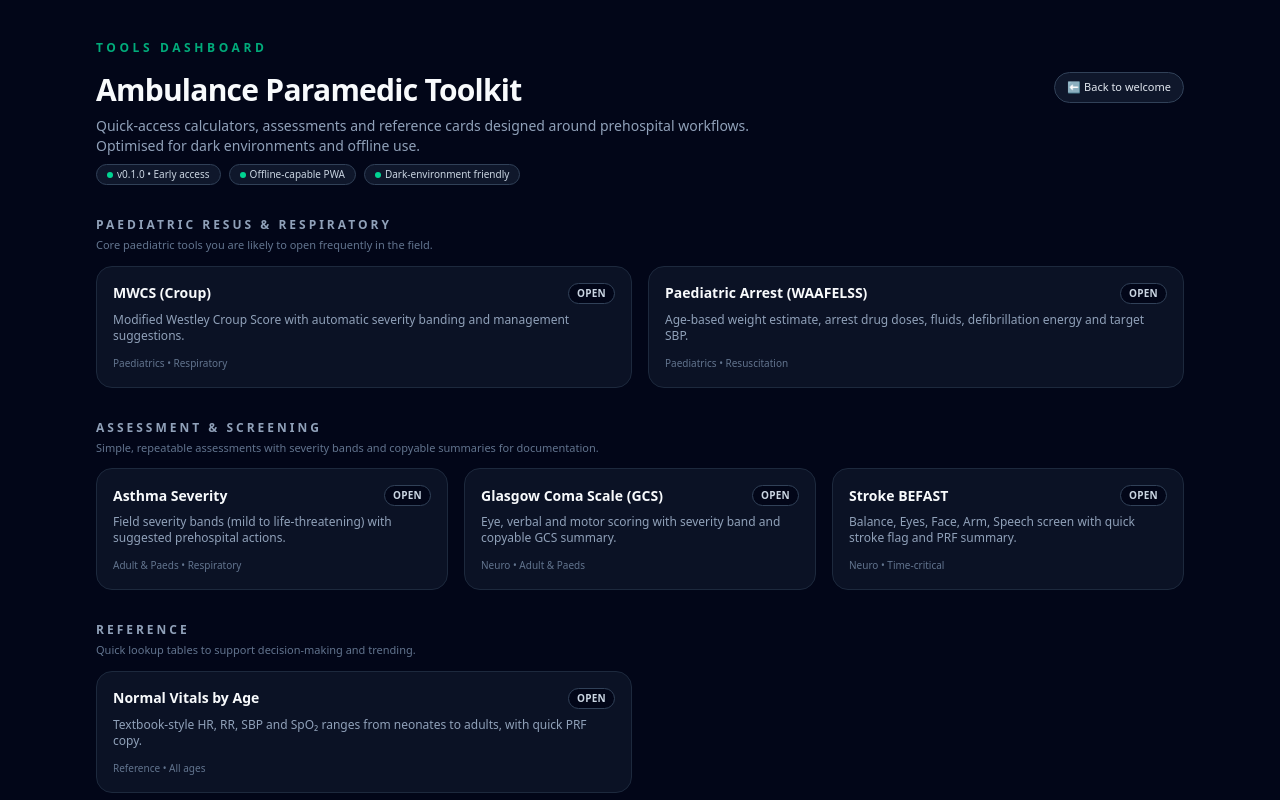
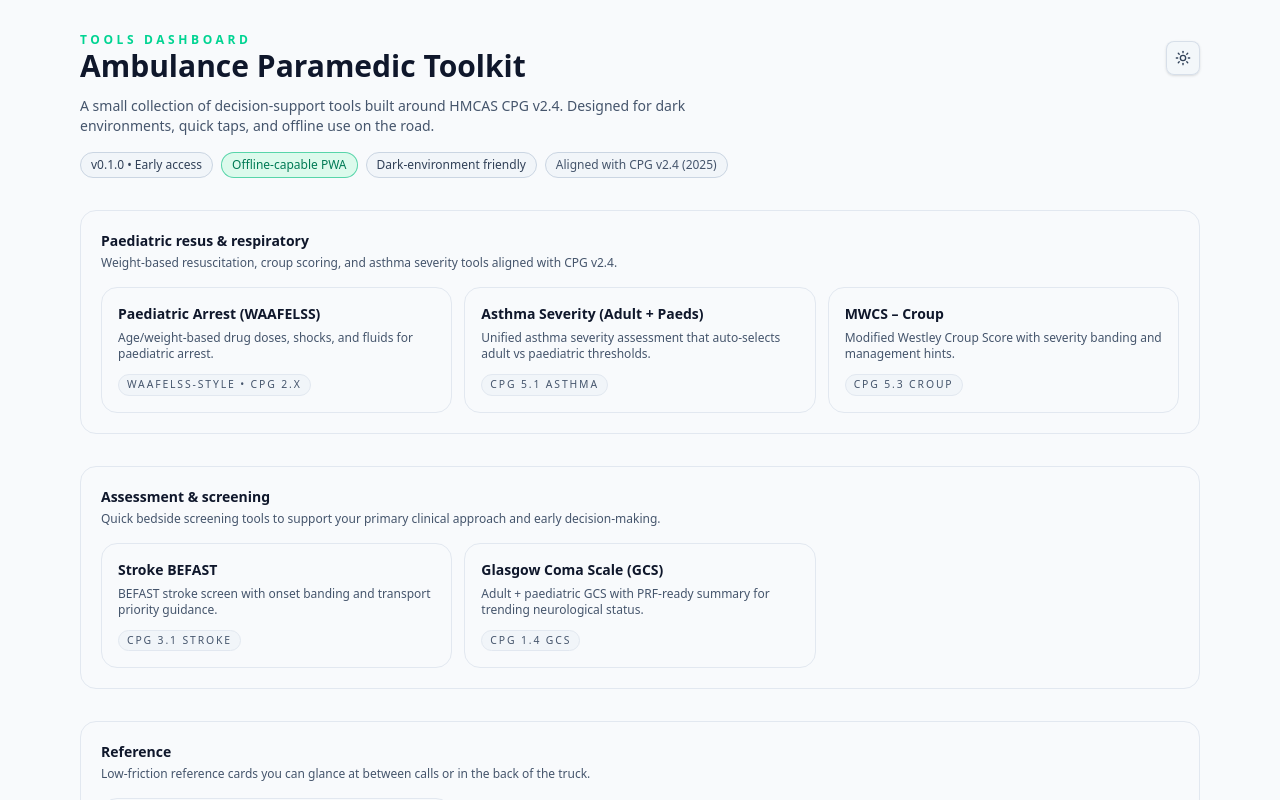
Before and after one commit to drixle08/Ambulance-App, a Next.js app: page /dashboard in a window 1280 px wide. Shown: the top 800 px of the page. Built offline with nearby package versions, Linux system fonts and the light colour scheme.

Commit message:
Add theme system and polish dashboard + CPG-aligned tools

```diff
--- /dev/null
+++ b/app/_components/ThemeProvider.tsx
@@ -0,0 +1,17 @@
+"use client";
+
+import { ThemeProvider as NextThemesProvider } from "next-themes";
+import { ReactNode } from "react";
+
+export function ThemeProvider({ children }: { children: ReactNode }) {
+  return (
+    <NextThemesProvider
+      attribute="class"
+      defaultTheme="dark"
+      enableSystem={true}
+      disableTransitionOnChange
+    >
+      {children}
+    </NextThemesProvider>
+  );
+}
--- /dev/null
+++ b/app/_components/ThemeToggle.tsx
@@ -0,0 +1,35 @@
+"use client";
+
+import { useTheme } from "next-themes";
+import { Sun, Moon } from "lucide-react";
+import { useEffect, useState } from "react";
+
+export function ThemeToggle() {
+  const { theme, resolvedTheme, setTheme } = useTheme();
+  const [mounted, setMounted] = useState(false);
+
+  // Wait until we're on the client to read theme/resolvedTheme
+  useEffect(() => {
+    const id = window.setTimeout(() => setMounted(true), 0);
+    return () => window.clearTimeout(id);
+  }, []);
+
+  if (!mounted) {
+    // Render nothing on the server / first paint to avoid hydration mismatch
+    return null;
+  }
+
+  const currentTheme = (theme === "system" ? resolvedTheme : theme) || "dark";
+  const nextTheme = currentTheme === "dark" ? "light" : "dark";
+
+  return (
+    <button
+      type="button"
+      onClick={() => setTheme(nextTheme)}
+      className="inline-flex items-center justify-center rounded-lg border border-slate-300/70 bg-slate-100/70 px-2 py-2 text-slate-700 shadow-sm hover:border-emerald-500 hover:text-emerald-600 dark:border-slate-700 dark:bg-slate-900/70 dark:text-slate-300 dark:hover:text-emerald-400 transition"
+      aria-label="Toggle theme"
+    >
+      {currentTheme === "dark" ? <Sun size={16} /> : <Moon size={16} />}
+    </button>
+  );
+}
--- a/app/dashboard/page.tsx
+++ b/app/dashboard/page.tsx
@@ -1,213 +1,183 @@
-"use client";
+import Link from "next/link";
+import { ThemeToggle } from "@/app/_components/ThemeToggle";
 
-import Link from "next/link";
+function classNames(...classes: Array<string | boolean | null | undefined>) {
+  return classes.filter(Boolean).join(" ");
+}
 
-type ToolCard = {
+type Tool = {
   name: string;
   href: string;
-  description: string;
-  tag: string;
+  tagline: string;
+  meta?: string;
 };
 
-const paedsTools: ToolCard[] = [
+type ToolGroup = {
+  title: string;
+  description: string;
+  tools: Tool[];
+};
+
+const TOOL_GROUPS: ToolGroup[] = [
   {
-    name: "MWCS (Croup)",
-    href: "/tools/mwcs",
+    title: "Paediatric resus & respiratory",
     description:
-      "Modified Westley Croup Score with automatic severity banding and management suggestions.",
-    tag: "Paediatrics • Respiratory",
-  },
+      "Weight-based resuscitation, croup scoring, and asthma severity tools aligned with CPG v2.4.",
+    tools: [
       {
         name: "Paediatric Arrest (WAAFELSS)",
         href: "/tools/peds-arrest",
+        tagline:
+          "Age/weight-based drug doses, shocks, and fluids for paediatric arrest.",
+        meta: "WAAFELSS-style • CPG 2.x",
+      },
+      {
+        name: "Asthma Severity (Adult + Paeds)",
+        href: "/tools/asthma",
+        tagline:
+          "Unified asthma severity assessment that auto-selects adult vs paediatric thresholds.",
+        meta: "CPG 5.1 Asthma",
+      },
+      {
+        name: "MWCS – Croup",
+        href: "/tools/mwcs",
+        tagline:
+          "Modified Westley Croup Score with severity banding and management hints.",
+        meta: "CPG 5.3 Croup",
+      },
+    ],
+  },
+  {
+    title: "Assessment & screening",
     description:
-      "Age-based weight estimate, arrest drug doses, fluids, defibrillation energy and target SBP.",
-    tag: "Paediatrics • Resuscitation",
-  },
-];
-
-const assessmentTools: ToolCard[] = [
+      "Quick bedside screening tools to support your primary clinical approach and early decision-making.",
+    tools: [
       {
-    name: "Asthma Severity",
-    href: "/tools/asthma",
-    description:
-      "Field severity bands (mild to life-threatening) with suggested prehospital actions.",
-    tag: "Adult & Paeds • Respiratory",
+        name: "Stroke BEFAST",
+        href: "/tools/stroke",
+        tagline:
+          "BEFAST stroke screen with onset banding and transport priority guidance.",
+        meta: "CPG 3.1 Stroke",
       },
       {
         name: "Glasgow Coma Scale (GCS)",
         href: "/tools/gcs",
-    description:
-      "Eye, verbal and motor scoring with severity band and copyable GCS summary.",
-    tag: "Neuro • Adult & Paeds",
+        tagline:
+          "Adult + paediatric GCS with PRF-ready summary for trending neurological status.",
+        meta: "CPG 1.4 GCS",
+      },
+    ],
   },
   {
-    name: "Stroke BEFAST",
-    href: "/tools/stroke",
+    title: "Reference",
     description:
-      "Balance, Eyes, Face, Arm, Speech screen with quick stroke flag and PRF summary.",
-    tag: "Neuro • Time-critical",
+      "Low-friction reference cards you can glance at between calls or in the back of the truck.",
+    tools: [
+      {
+        name: "Normal Vitals by Age",
+        href: "/tools/vitals",
+        tagline:
+          "Age-banded HR, RR, BP and SpO₂ ranges for neonates, paediatrics, adolescents, and adults.",
+        meta: "Adult + paeds tables",
+      },
+      // Easy slot for future reference tools (e.g. QEWS, sepsis flags, shock index etc.)
+    ],
   },
 ];
 
-const referenceTools: ToolCard[] = [
-  {
-    name: "Normal Vitals by Age",
-    href: "/tools/vitals",
-    description:
-      "Textbook-style HR, RR, SBP and SpO₂ ranges from neonates to adults, with quick PRF copy.",
-    tag: "Reference • All ages",
-  },
-];
-
-function classNames(...classes: (string | false | null | undefined)[]) {
-  return classes.filter(Boolean).join(" ");
-}
-
 export default function DashboardPage() {
   return (
-    <main className="min-h-screen bg-slate-950 text-slate-50">
-      <div className="mx-auto max-w-6xl px-4 py-10 sm:px-6 lg:px-8 space-y-8">
-        {/* Header with micro-badges */}
-        <header className="space-y-4">
-          <p className="text-xs font-semibold uppercase tracking-[0.3em] text-emerald-400/80">
+    <div className="max-w-6xl mx-auto px-4 py-8 space-y-8">
+      {/* Header */}
+      <header className="space-y-3">
+        <div className="flex items-center justify-between gap-4">
+          <div>
+            <p className="text-xs font-semibold tracking-[0.3em] text-emerald-400 uppercase">
               Tools dashboard
             </p>
-
-          <div className="flex items-start justify-between gap-4">
-            {/* Left: title + description + badges */}
-            <div className="space-y-2 max-w-2xl">
-              <h1 className="text-3xl font-semibold tracking-tight">
+            <h1 className="text-2xl md:text-3xl font-semibold text-slate-900 dark:text-slate-50">
               Ambulance Paramedic Toolkit
             </h1>
-              <p className="text-sm text-slate-400">
-                Quick-access calculators, assessments and reference cards
-                designed around prehospital workflows. Optimised for dark
-                environments and offline use.
+          </div>
+          <ThemeToggle />
+        </div>
+
+        <p className="text-sm text-slate-600 dark:text-slate-400 max-w-2xl">
+          A small collection of decision-support tools built around HMCAS CPG
+          v2.4. Designed for dark environments, quick taps, and offline use on
+          the road.
         </p>
 
         {/* Micro-badges */}
-              <div className="mt-1 flex flex-wrap gap-2">
-                <span className="inline-flex items-center gap-1 rounded-full border border-slate-700 bg-slate-900 px-2.5 py-0.5 text-[10px] font-medium text-slate-300">
-                  <span className="h-1.5 w-1.5 rounded-full bg-emerald-400" />
+        <div className="flex flex-wrap gap-2 pt-1">
+          <span className="inline-flex items-center rounded-full border border-slate-300 bg-slate-100 px-2.5 py-1 text-xs text-slate-700 dark:border-slate-700 dark:bg-slate-900 dark:text-slate-200">
             v0.1.0 • Early access
           </span>
-                <span className="inline-flex items-center gap-1 rounded-full border border-slate-700 bg-slate-900 px-2.5 py-0.5 text-[10px] font-medium text-slate-300">
-                  <span className="h-1.5 w-1.5 rounded-full bg-emerald-400" />
+          <span className="inline-flex items-center rounded-full border border-emerald-500/60 bg-emerald-100/70 px-2.5 py-1 text-xs text-emerald-700 dark:bg-emerald-500/10 dark:text-emerald-100">
             Offline-capable PWA
           </span>
-                <span className="inline-flex items-center gap-1 rounded-full border border-slate-700 bg-slate-900 px-2.5 py-0.5 text-[10px] font-medium text-slate-300">
-                  <span className="h-1.5 w-1.5 rounded-full bg-emerald-400" />
+          <span className="inline-flex items-center rounded-full border border-slate-300 bg-slate-100 px-2.5 py-1 text-xs text-slate-700 dark:border-slate-700 dark:bg-slate-900 dark:text-slate-200">
             Dark-environment friendly
           </span>
-              </div>
-            </div>
-
-            {/* Right: back button */}
-            <Link
-              href="/"
-              className="inline-flex items-center gap-1.5 rounded-full border border-slate-700 bg-slate-900 px-3 py-1.5 text-[11px] font-medium text-slate-200 hover:border-emerald-400 hover:text-emerald-300 hover:bg-slate-900/80 transition"
-            >
-              ⬅ Back to welcome
-            </Link>
+          <span className="inline-flex items-center rounded-full border border-slate-300 bg-slate-100 px-2.5 py-1 text-xs text-slate-600 dark:border-slate-700 dark:bg-slate-900 dark:text-slate-300">
+            Aligned with CPG v2.4 (2025)
+          </span>
         </div>
       </header>
 
-        {/* Paediatric tools */}
-        <section className="space-y-3">
-          <div className="flex items-baseline justify-between gap-2">
+      {/* Groups */}
+      <main className="space-y-8">
+        {TOOL_GROUPS.map((group) => (
+          <section
+            key={group.title}
+            className="rounded-2xl border border-slate-200 bg-slate-50 p-4 md:p-5 space-y-4 dark:border-slate-800 dark:bg-slate-950/60"
+          >
+            <div className="flex items-start justify-between gap-3">
               <div>
-              <h2 className="text-xs font-semibold uppercase tracking-[0.25em] text-slate-400">
-                Paediatric resus & respiratory
+                <h2 className="text-sm font-semibold text-slate-900 dark:text-slate-100">
+                  {group.title}
                 </h2>
-              <p className="mt-1 text-[11px] text-slate-500">
-                Core paediatric tools you are likely to open frequently in the
-                field.
+                <p className="text-xs text-slate-600 dark:text-slate-400 mt-1">
+                  {group.description}
                 </p>
               </div>
             </div>
 
-          <div className="grid gap-4 sm:grid-cols-2">
-            {paedsTools.map((tool) => (
-              <ToolCard key={tool.name} tool={tool} />
+            <div className="grid gap-3 md:grid-cols-3">
+              {group.tools.map((tool) => (
+                <Link
+                  key={tool.href}
+                  href={tool.href}
+                  className={classNames(
+                    "group rounded-2xl border border-slate-200 bg-slate-50 p-4 flex flex-col justify-between",
+                    "hover:border-emerald-500/80 hover:bg-slate-100 transition-colors",
+                    "dark:border-slate-800 dark:bg-slate-900/70 dark:hover:bg-slate-900"
+                  )}
+                >
+                  <div className="space-y-1.5">
+                    <h3 className="text-sm font-semibold text-slate-900 dark:text-slate-50">
+                      {tool.name}
+                    </h3>
+                    <p className="text-xs text-slate-600 dark:text-slate-400">
+                      {tool.tagline}
+                    </p>
+                  </div>
+                  <div className="mt-3 flex items-center justify-between">
+                    {tool.meta && (
+                      <span className="inline-flex items-center rounded-full border border-slate-200 bg-slate-100 px-2 py-0.5 text-[0.65rem] uppercase tracking-[0.18em] text-slate-600 dark:border-slate-700 dark:bg-slate-950/60 dark:text-slate-400">
+                        {tool.meta}
+                      </span>
+                    )}
+                    <span className="ml-auto text-[0.7rem] text-emerald-600 opacity-0 group-hover:opacity-100 transition-opacity dark:text-emerald-400">
+                      Open tool →
+                    </span>
+                  </div>
+                </Link>
               ))}
             </div>
           </section>
-
-        {/* Assessment tools */}
-        <section className="space-y-3">
-          <div className="flex items-baseline justify-between gap-2">
-            <div>
-              <h2 className="text-xs font-semibold uppercase tracking-[0.25em] text-slate-400">
-                Assessment & screening
-              </h2>
-              <p className="mt-1 text-[11px] text-slate-500">
-                Simple, repeatable assessments with severity bands and copyable
-                summaries for documentation.
-              </p>
+        ))}
+      </main>
     </div>
-          </div>
-
-          <div className="grid gap-4 sm:grid-cols-3">
-            {assessmentTools.map((tool) => (
-              <ToolCard key={tool.name} tool={tool} />
-            ))}
-          </div>
-        </section>
-
-        {/* Reference tools */}
-        <section className="space-y-3">
-          <div className="flex items-baseline justify-between gap-2">
-            <div>
-              <h2 className="text-xs font-semibold uppercase tracking-[0.25em] text-slate-400">
-                Reference
-              </h2>
-              <p className="mt-1 text-[11px] text-slate-500">
-                Quick lookup tables to support decision-making and trending.
-              </p>
-            </div>
-          </div>
-
-          <div className="grid gap-4 sm:grid-cols-2">
-            {referenceTools.map((tool) => (
-              <ToolCard key={tool.name} tool={tool} />
-            ))}
-          </div>
-        </section>
-
-        {/* Footer note */}
-        <footer className="pt-4 border-t border-slate-900/70">
-          <p className="text-[10px] text-slate-500 max-w-2xl">
-            This toolkit is for education and decision-support only. It does not
-            replace your ambulance service Clinical Practice Guidelines or
-            clinical judgement. Always follow local CPG, policies and online
-            medical control.
-          </p>
-        </footer>
-      </div>
-    </main>
   );
 }
-
-function ToolCard({ tool }: { tool: ToolCard }) {
-  return (
-    <Link
-      href={tool.href}
-      className={classNames(
-        "group rounded-2xl border border-slate-800 bg-slate-900/70 p-4 transition",
-        "hover:border-emerald-400/80 hover:bg-slate-900"
-      )}
-    >
-      <div className="mb-2 flex items-center justify-between gap-2">
-        <p className="text-sm font-semibold text-slate-50">{tool.name}</p>
-        <span className="rounded-full border border-slate-700 bg-slate-950 px-2 py-0.5 text-[10px] font-semibold uppercase tracking-wide text-slate-300 group-hover:border-emerald-400/80 group-hover:text-emerald-200">
-          Open
-        </span>
-      </div>
-      <p className="text-xs text-slate-400">{tool.description}</p>
-      <p className="mt-3 text-[10px] font-medium text-slate-500">
-        {tool.tag}
-      </p>
-    </Link>
-  );
-}
--- a/app/layout.tsx
+++ b/app/layout.tsx
@@ -1,15 +1,12 @@
-import type { Metadata, Viewport } from "next";
+import type { Metadata } from "next";
 import "./globals.css";
+import { ThemeProvider } from "@/app/_components/ThemeProvider";
 import { ServiceWorkerRegister } from "./_components/ServiceWorkerRegister";
 
 export const metadata: Metadata = {
   title: "Ambulance Paramedic Toolkit",
   description: "Paramedic tools for ambulance crews",
   manifest: "/manifest.webmanifest",
-};
-
-// Next 16 style: move themeColor here
-export const viewport: Viewport = {
   themeColor: "#22c55e",
 };
 
@@ -19,11 +16,12 @@ export default function RootLayout({
   children: React.ReactNode;
 }) {
   return (
-    <html lang="en">
-      <body className="bg-slate-950 text-slate-50">
-        {children}
-        {/* Only register the service worker in production (Vercel), not in dev */}
-        {process.env.NODE_ENV === "production" && <ServiceWorkerRegister />}
+    <html lang="en" suppressHydrationWarning>
+      <body className="bg-slate-50 text-slate-900 dark:bg-slate-950 dark:text-slate-50">
+        <ThemeProvider>
+          {children}
+          {process.env.NODE_ENV === "production" && <ServiceWorkerRegister />}
+        </ThemeProvider>
       </body>
     </html>
   );
--- a/app/tools/vitals/page.tsx
+++ b/app/tools/vitals/page.tsx
@@ -267,7 +267,7 @@ export default function VitalsByAgePage() {
                 <ul className="mt-3 space-y-1.5 text-xs text-slate-300">
                   {selectedBand.notes.map((note, idx) => (
                     <li key={idx} className="flex gap-2">
-                      <span className="mt-[0.3rem] h-1.5 w-1.5 flex-shrink-0 rounded-full bg-emerald-400/70" />
+                      <span className="mt-[0.3rem] h-1.5 w-1.5 shrink-0 rounded-full bg-emerald-400/70" />
                       <span>{note}</span>
                     </li>
                   ))}
--- a/package.json
+++ b/package.json
@@ -9,7 +9,9 @@
     "lint": "eslint"
   },
   "dependencies": {
+    "lucide-react": "^0.555.0",
     "next": "16.0.5",
+    "next-themes": "^0.4.6",
     "react": "19.2.0",
     "react-dom": "19.2.0"
   },
--- /dev/null
+++ b/tailwind.config.ts
@@ -0,0 +1,16 @@
+import type { Config } from "tailwindcss";
+
+const config: Config = {
+  darkMode: "class",
+  content: [
+    "./app/**/*.{js,ts,jsx,tsx,mdx}",
+    "./components/**/*.{js,ts,jsx,tsx,mdx}",
+    "./pages/**/*.{js,ts,jsx,tsx,mdx}",
+  ],
+  theme: {
+    extend: {},
+  },
+  plugins: [],
+};
+
+export default config;
```
Also changed, not shown: 1 other file (tests, documents, lock files or other folders). Lines whose indentation alone changed are shown as unchanged.
